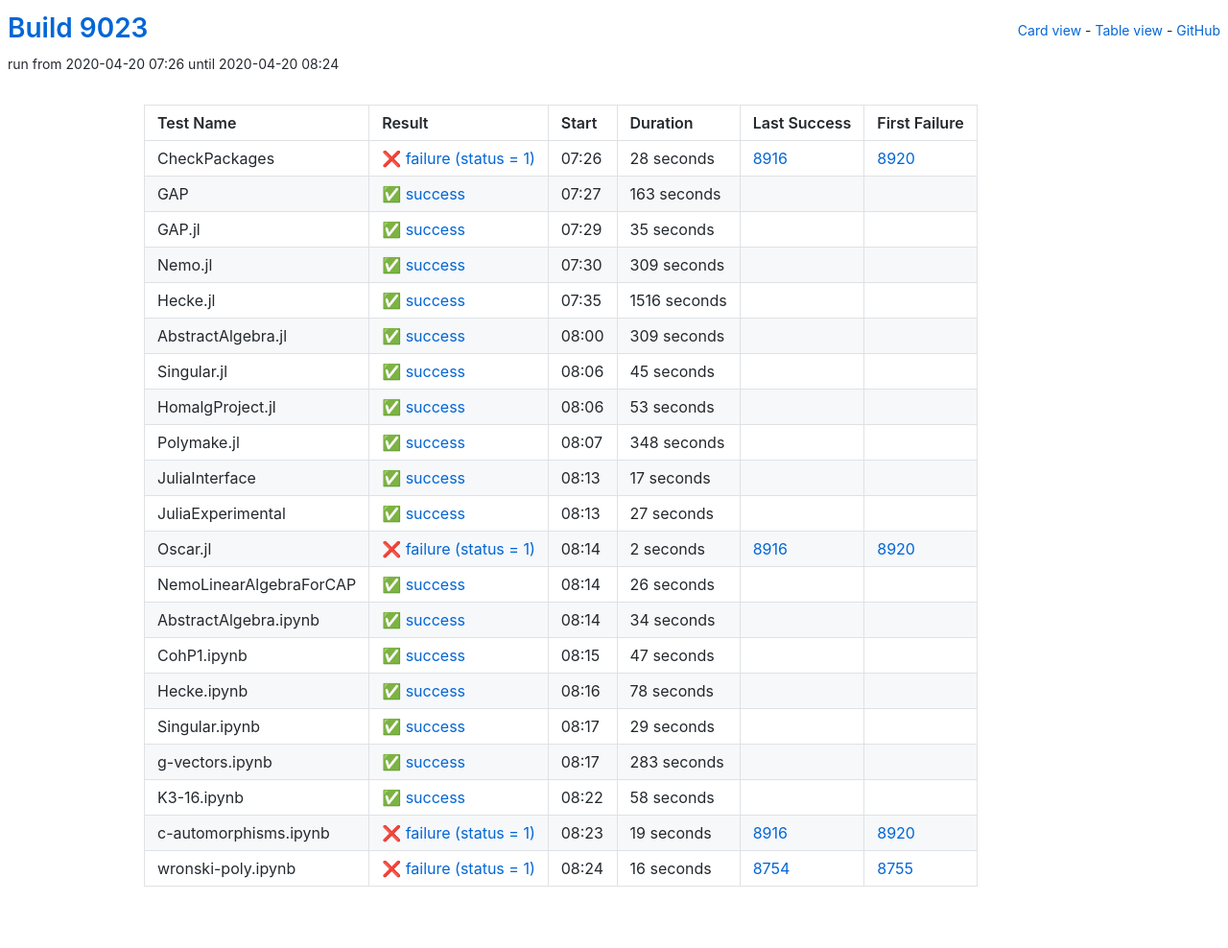
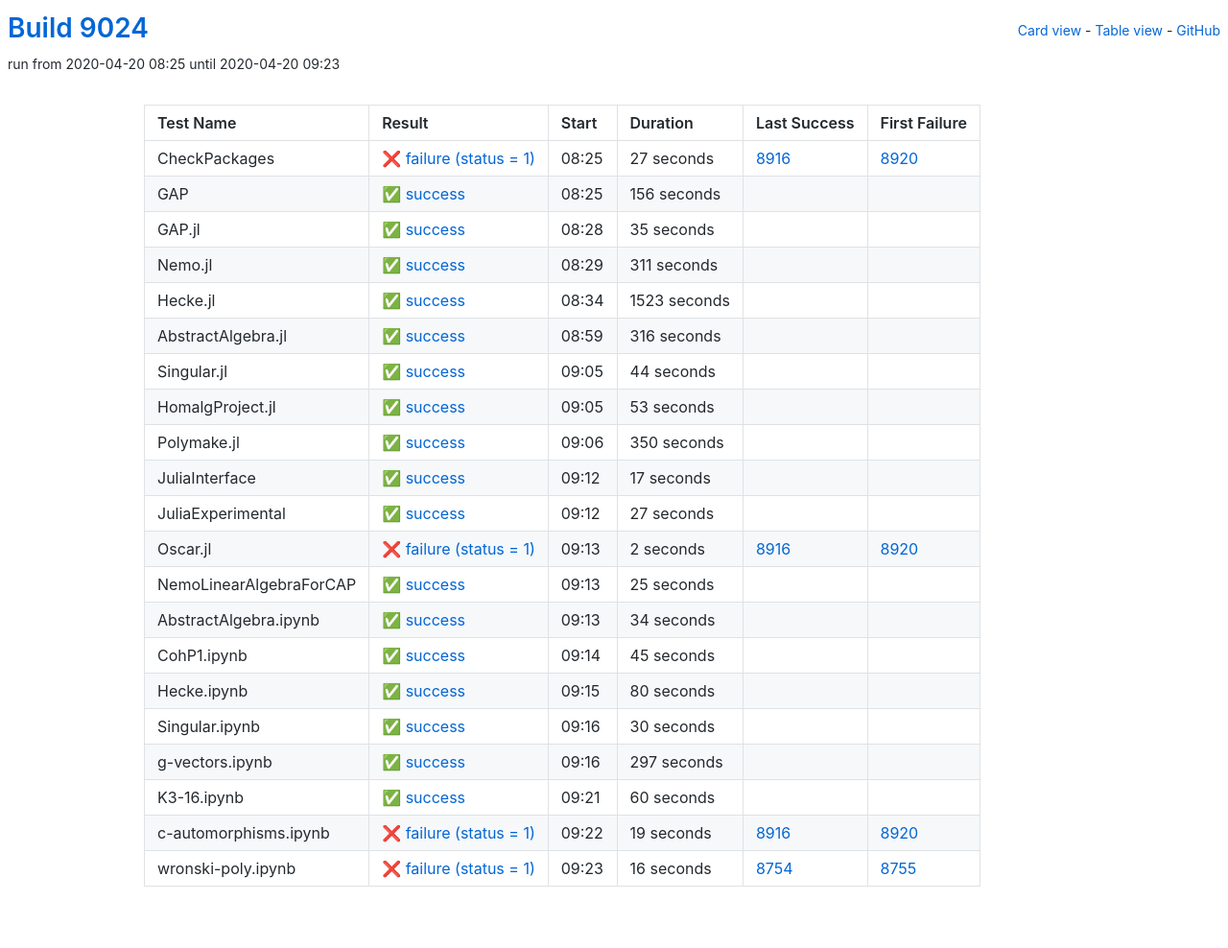
Before and after one commit to oscar-system/oscar-ci-status, a Jekyll site: the page built from table.html, in a window 1280 px wide. Shown: the whole page at 96% size. Built offline with Jekyll 4.4.1, drawn with Linux system fonts in a browser that asks for light colours.

Commit message:
Build 9024

```diff
--- a/_data/ci.yml
+++ b/_data/ci.yml
@@ -1,27 +1,27 @@
-build: 9023
-build_url: https://oscarci.mathematik.uni-kl.de/job/oscar/9023/
+build: 9024
+build_url: https://oscarci.mathematik.uni-kl.de/job/oscar/9024/
 job: oscar
 tests:
-- duration: 28
+- duration: 27
   exitcode: 1
   first_failure: 8920
   first_failure_url: https://oscarci.mathematik.uni-kl.de/job/oscar/8920/
   last_success: 8916
   last_success_url: https://oscarci.mathematik.uni-kl.de/job/oscar/8916/
-  log: https://oscarci.mathematik.uni-kl.de/job/oscar/9023/artifact/logs/build-9023/CheckPackages.log
+  log: https://oscarci.mathematik.uni-kl.de/job/oscar/9024/artifact/logs/build-9024/CheckPackages.log
   name: CheckPackages
-  start: 2020-04-20 07:26
+  start: 2020-04-20 08:25
   status: failure
   success: false
-- duration: 163
+- duration: 156
   exitcode: 0
   first_failure: false
   first_failure_url: null
   last_success: false
   last_success_url: null
-  log: https://oscarci.mathematik.uni-kl.de/job/oscar/9023/artifact/logs/build-9023/GAP.log
+  log: https://oscarci.mathematik.uni-kl.de/job/oscar/9024/artifact/logs/build-9024/GAP.log
   name: GAP
-  start: 2020-04-20 07:27
+  start: 2020-04-20 08:25
   status: success
   success: true
 - duration: 35
@@ -30,42 +30,130 @@ tests:
   first_failure_url: null
   last_success: false
   last_success_url: null
-  log: https://oscarci.mathematik.uni-kl.de/job/oscar/9023/artifact/logs/build-9023/GAP.jl.log
+  log: https://oscarci.mathematik.uni-kl.de/job/oscar/9024/artifact/logs/build-9024/GAP.jl.log
   name: GAP.jl
-  start: 2020-04-20 07:29
+  start: 2020-04-20 08:28
   status: success
   success: true
-- duration: 309
+- duration: 311
   exitcode: 0
   first_failure: false
   first_failure_url: null
   last_success: false
   last_success_url: null
-  log: https://oscarci.mathematik.uni-kl.de/job/oscar/9023/artifact/logs/build-9023/Nemo.jl.log
+  log: https://oscarci.mathematik.uni-kl.de/job/oscar/9024/artifact/logs/build-9024/Nemo.jl.log
   name: Nemo.jl
-  start: 2020-04-20 07:30
+  start: 2020-04-20 08:29
   status: success
   success: true
-- duration: 1516
+- duration: 1523
   exitcode: 0
   first_failure: false
   first_failure_url: null
   last_success: false
   last_success_url: null
-  log: https://oscarci.mathematik.uni-kl.de/job/oscar/9023/artifact/logs/build-9023/Hecke.jl.log
+  log: https://oscarci.mathematik.uni-kl.de/job/oscar/9024/artifact/logs/build-9024/Hecke.jl.log
   name: Hecke.jl
-  start: 2020-04-20 07:35
+  start: 2020-04-20 08:34
   status: success
   success: true
-- duration: 309
+- duration: 316
   exitcode: 0
   first_failure: false
   first_failure_url: null
   last_success: false
   last_success_url: null
-  log: https://oscarci.mathematik.uni-kl.de/job/oscar/9023/artifact/logs/build-9023/AbstractAlgebra.jl.log
+  log: https://oscarci.mathematik.uni-kl.de/job/oscar/9024/artifact/logs/build-9024/AbstractAlgebra.jl.log
   name: AbstractAlgebra.jl
-  start: 2020-04-20 08:00
+  start: 2020-04-20 08:59
+  status: success
+  success: true
+- duration: 44
+  exitcode: 0
+  first_failure: false
+  first_failure_url: null
+  last_success: false
+  last_success_url: null
+  log: https://oscarci.mathematik.uni-kl.de/job/oscar/9024/artifact/logs/build-9024/Singular.jl.log
+  name: Singular.jl
+  start: 2020-04-20 09:05
+  status: success
+  success: true
+- duration: 53
+  exitcode: 0
+  first_failure: false
+  first_failure_url: null
+  last_success: false
+  last_success_url: null
+  log: https://oscarci.mathematik.uni-kl.de/job/oscar/9024/artifact/logs/build-9024/HomalgProject.jl.log
+  name: HomalgProject.jl
+  start: 2020-04-20 09:05
+  status: success
+  success: true
+- duration: 350
+  exitcode: 0
+  first_failure: false
+  first_failure_url: null
+  last_success: false
+  last_success_url: null
+  log: https://oscarci.mathematik.uni-kl.de/job/oscar/9024/artifact/logs/build-9024/Polymake.jl.log
+  name: Polymake.jl
+  start: 2020-04-20 09:06
+  status: success
+  success: true
+- duration: 17
+  exitcode: 0
+  first_failure: false
+  first_failure_url: null
+  last_success: false
+  last_success_url: null
+  log: https://oscarci.mathematik.uni-kl.de/job/oscar/9024/artifact/logs/build-9024/JuliaInterface.log
+  name: JuliaInterface
+  start: 2020-04-20 09:12
+  status: success
+  success: true
+- duration: 27
+  exitcode: 0
+  first_failure: false
+  first_failure_url: null
+  last_success: false
+  last_success_url: null
+  log: https://oscarci.mathematik.uni-kl.de/job/oscar/9024/artifact/logs/build-9024/JuliaExperimental.log
+  name: JuliaExperimental
+  start: 2020-04-20 09:12
+  status: success
+  success: true
+- duration: 2
+  exitcode: 1
+  first_failure: 8920
+  first_failure_url: https://oscarci.mathematik.uni-kl.de/job/oscar/8920/
+  last_success: 8916
+  last_success_url: https://oscarci.mathematik.uni-kl.de/job/oscar/8916/
+  log: https://oscarci.mathematik.uni-kl.de/job/oscar/9024/artifact/logs/build-9024/Oscar.jl.log
+  name: Oscar.jl
+  start: 2020-04-20 09:13
+  status: failure
+  success: false
+- duration: 25
+  exitcode: 0
+  first_failure: false
+  first_failure_url: null
+  last_success: false
+  last_success_url: null
+  log: https://oscarci.mathematik.uni-kl.de/job/oscar/9024/artifact/logs/build-9024/NemoLinearAlgebraForCAP.log
+  name: NemoLinearAlgebraForCAP
+  start: 2020-04-20 09:13
+  status: success
+  success: true
+- duration: 34
+  exitcode: 0
+  first_failure: false
+  first_failure_url: null
+  last_success: false
+  last_success_url: null
+  log: https://oscarci.mathematik.uni-kl.de/job/oscar/9024/artifact/logs/build-9024/AbstractAlgebra.ipynb.log
+  name: AbstractAlgebra.ipynb
+  start: 2020-04-20 09:13
   status: success
   success: true
 - duration: 45
@@ -74,141 +162,53 @@ tests:
   first_failure_url: null
   last_success: false
   last_success_url: null
-  log: https://oscarci.mathematik.uni-kl.de/job/oscar/9023/artifact/logs/build-9023/Singular.jl.log
-  name: Singular.jl
-  start: 2020-04-20 08:06
+  log: https://oscarci.mathematik.uni-kl.de/job/oscar/9024/artifact/logs/build-9024/CohP1.ipynb.log
+  name: CohP1.ipynb
+  start: 2020-04-20 09:14
   status: success
   success: true
-- duration: 53
+- duration: 80
   exitcode: 0
   first_failure: false
   first_failure_url: null
   last_success: false
   last_success_url: null
-  log: https://oscarci.mathematik.uni-kl.de/job/oscar/9023/artifact/logs/build-9023/HomalgProject.jl.log
-  name: HomalgProject.jl
-  start: 2020-04-20 08:06
+  log: https://oscarci.mathematik.uni-kl.de/job/oscar/9024/artifact/logs/build-9024/Hecke.ipynb.log
+  name: Hecke.ipynb
+  start: 2020-04-20 09:15
   status: success
   success: true
-- duration: 348
+- duration: 30
   exitcode: 0
   first_failure: false
   first_failure_url: null
   last_success: false
   last_success_url: null
-  log: https://oscarci.mathematik.uni-kl.de/job/oscar/9023/artifact/logs/build-9023/Polymake.jl.log
-  name: Polymake.jl
-  start: 2020-04-20 08:07
+  log: https://oscarci.mathematik.uni-kl.de/job/oscar/9024/artifact/logs/build-9024/Singular.ipynb.log
+  name: Singular.ipynb
+  start: 2020-04-20 09:16
   status: success
   success: true
-- duration: 17
+- duration: 297
   exitcode: 0
   first_failure: false
   first_failure_url: null
   last_success: false
   last_success_url: null
-  log: https://oscarci.mathematik.uni-kl.de/job/oscar/9023/artifact/logs/build-9023/JuliaInterface.log
-  name: JuliaInterface
-  start: 2020-04-20 08:13
+  log: https://oscarci.mathematik.uni-kl.de/job/oscar/9024/artifact/logs/build-9024/g-vectors.ipynb.log
+  name: g-vectors.ipynb
+  start: 2020-04-20 09:16
   status: success
   success: true
-- duration: 27
+- duration: 60
   exitcode: 0
   first_failure: false
   first_failure_url: null
   last_success: false
   last_success_url: null
-  log: https://oscarci.mathematik.uni-kl.de/job/oscar/9023/artifact/logs/build-9023/JuliaExperimental.log
-  name: JuliaExperimental
-  start: 2020-04-20 08:13
-  status: success
-  success: true
-- duration: 2
-  exitcode: 1
-  first_failure: 8920
-  first_failure_url: https://oscarci.mathematik.uni-kl.de/job/oscar/8920/
-  last_success: 8916
-  last_success_url: https://oscarci.mathematik.uni-kl.de/job/oscar/8916/
-  log: https://oscarci.mathematik.uni-kl.de/job/oscar/9023/artifact/logs/build-9023/Oscar.jl.log
-  name: Oscar.jl
-  start: 2020-04-20 08:14
-  status: failure
-  success: false
-- duration: 26
-  exitcode: 0
-  first_failure: false
-  first_failure_url: null
-  last_success: false
-  last_success_url: null
-  log: https://oscarci.mathematik.uni-kl.de/job/oscar/9023/artifact/logs/build-9023/NemoLinearAlgebraForCAP.log
-  name: NemoLinearAlgebraForCAP
-  start: 2020-04-20 08:14
-  status: success
-  success: true
-- duration: 34
-  exitcode: 0
-  first_failure: false
-  first_failure_url: null
-  last_success: false
-  last_success_url: null
-  log: https://oscarci.mathematik.uni-kl.de/job/oscar/9023/artifact/logs/build-9023/AbstractAlgebra.ipynb.log
-  name: AbstractAlgebra.ipynb
-  start: 2020-04-20 08:14
-  status: success
-  success: true
-- duration: 47
-  exitcode: 0
-  first_failure: false
-  first_failure_url: null
-  last_success: false
-  last_success_url: null
-  log: https://oscarci.mathematik.uni-kl.de/job/oscar/9023/artifact/logs/build-9023/CohP1.ipynb.log
-  name: CohP1.ipynb
-  start: 2020-04-20 08:15
-  status: success
-  success: true
-- duration: 78
-  exitcode: 0
-  first_failure: false
-  first_failure_url: null
-  last_success: false
-  last_success_url: null
-  log: https://oscarci.mathematik.uni-kl.de/job/oscar/9023/artifact/logs/build-9023/Hecke.ipynb.log
-  name: Hecke.ipynb
-  start: 2020-04-20 08:16
-  status: success
-  success: true
-- duration: 29
-  exitcode: 0
-  first_failure: false
-  first_failure_url: null
-  last_success: false
-  last_success_url: null
-  log: https://oscarci.mathematik.uni-kl.de/job/oscar/9023/artifact/logs/build-9023/Singular.ipynb.log
-  name: Singular.ipynb
-  start: 2020-04-20 08:17
-  status: success
-  success: true
-- duration: 283
-  exitcode: 0
-  first_failure: false
-  first_failure_url: null
-  last_success: false
-  last_success_url: null
-  log: https://oscarci.mathematik.uni-kl.de/job/oscar/9023/artifact/logs/build-9023/g-vectors.ipynb.log
-  name: g-vectors.ipynb
-  start: 2020-04-20 08:17
-  status: success
-  success: true
-- duration: 58
-  exitcode: 0
-  first_failure: false
-  first_failure_url: null
-  last_success: false
-  last_success_url: null
-  log: https://oscarci.mathematik.uni-kl.de/job/oscar/9023/artifact/logs/build-9023/K3-16.ipynb.log
+  log: https://oscarci.mathematik.uni-kl.de/job/oscar/9024/artifact/logs/build-9024/K3-16.ipynb.log
   name: K3-16.ipynb
-  start: 2020-04-20 08:22
+  start: 2020-04-20 09:21
   status: success
   success: true
 - duration: 19
@@ -217,9 +217,9 @@ tests:
   first_failure_url: https://oscarci.mathematik.uni-kl.de/job/oscar/8920/
   last_success: 8916
   last_success_url: https://oscarci.mathematik.uni-kl.de/job/oscar/8916/
-  log: https://oscarci.mathematik.uni-kl.de/job/oscar/9023/artifact/logs/build-9023/c-automorphisms.ipynb.log
+  log: https://oscarci.mathematik.uni-kl.de/job/oscar/9024/artifact/logs/build-9024/c-automorphisms.ipynb.log
   name: c-automorphisms.ipynb
-  start: 2020-04-20 08:23
+  start: 2020-04-20 09:22
   status: failure
   success: false
 - duration: 16
@@ -228,8 +228,8 @@ tests:
   first_failure_url: https://oscarci.mathematik.uni-kl.de/job/oscar/8755/
   last_success: 8754
   last_success_url: https://oscarci.mathematik.uni-kl.de/job/oscar/8754/
-  log: https://oscarci.mathematik.uni-kl.de/job/oscar/9023/artifact/logs/build-9023/wronski-poly.ipynb.log
+  log: https://oscarci.mathematik.uni-kl.de/job/oscar/9024/artifact/logs/build-9024/wronski-poly.ipynb.log
   name: wronski-poly.ipynb
-  start: 2020-04-20 08:24
+  start: 2020-04-20 09:23
   status: failure
   success: false
```
Also changed, not shown: README.md.
